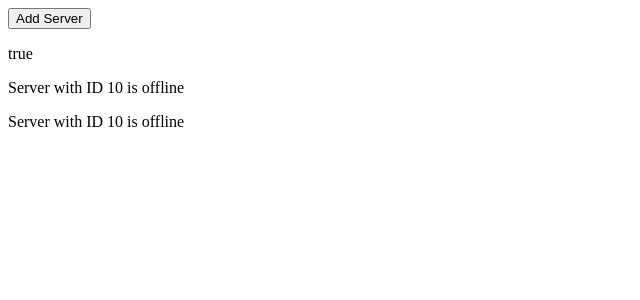
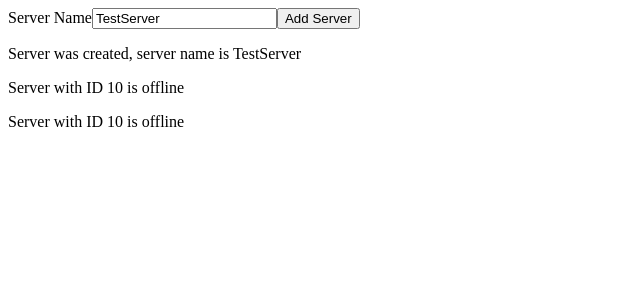
Before and after one commit to Girish-del/first-angular-app, an Angular app: page / in a window 1280 px wide. Both pictures are taken after a click on the button "Add Server". Shown: the top 300 px of the page, without its empty margins (0-640 px from the left). Built offline with nearby package versions, Linux system fonts and the light colour scheme.

Commit message:
Data Binding Completed

```diff
--- a/src/app/servers/servers.component.html
+++ b/src/app/servers/servers.component.html
@@ -1,6 +1,14 @@
+<label>Server Name</label>
+<!-- <input type="text" class="form-control" (input)="onUpdateServerName($event)"> -->
+    <input type="text" class="form-control" [(ngModel)]="serverName">
+<!-- <p>{{serverName}}</p> -->
 <button
 class="btn btn-primary"
-[disabled]="!allowNewServer">Add Server</button>
-<p [innerText]="allowNewServer"></p>
+[disabled]="!allowNewServer"
+(click)="onCreateServer()">Add Server</button>
+<!-- <p [innerText]="allowNewServer"></p> -->
+<!-- <p>{{ serverCreationStatus }}</p> -->
+<p *ngIf="serverCreated">Server was created, server name is {{serverName}}</p>
+
 <app-server></app-server>
 <app-server></app-server>
--- a/src/app/servers/servers.component.ts
+++ b/src/app/servers/servers.component.ts
@@ -9,6 +9,10 @@
 export class ServersComponent implements OnInit {
   allowNewServer = false;
 
+  serverCreationStatus = 'No server was craeted';
+  serverName='TestServer';
+  serverCreated = false;
+
   constructor() {
     setTimeout(() => {
       this.allowNewServer = true;
@@ -17,5 +21,12 @@
 
   ngOnInit(): void {
   }
+  onCreateServer(){
+    this.serverCreated = true;
+    this.serverCreationStatus = "Server was Created ! Name is" + this.serverName;
+  }
+  onUpdateServerName(event: any){
+    this.serverName = (<HTMLInputElement>event.target).value;
+  }
 
 }
```
Also changed, not shown: src/app/app.module.ts (+7 -2 lines).
